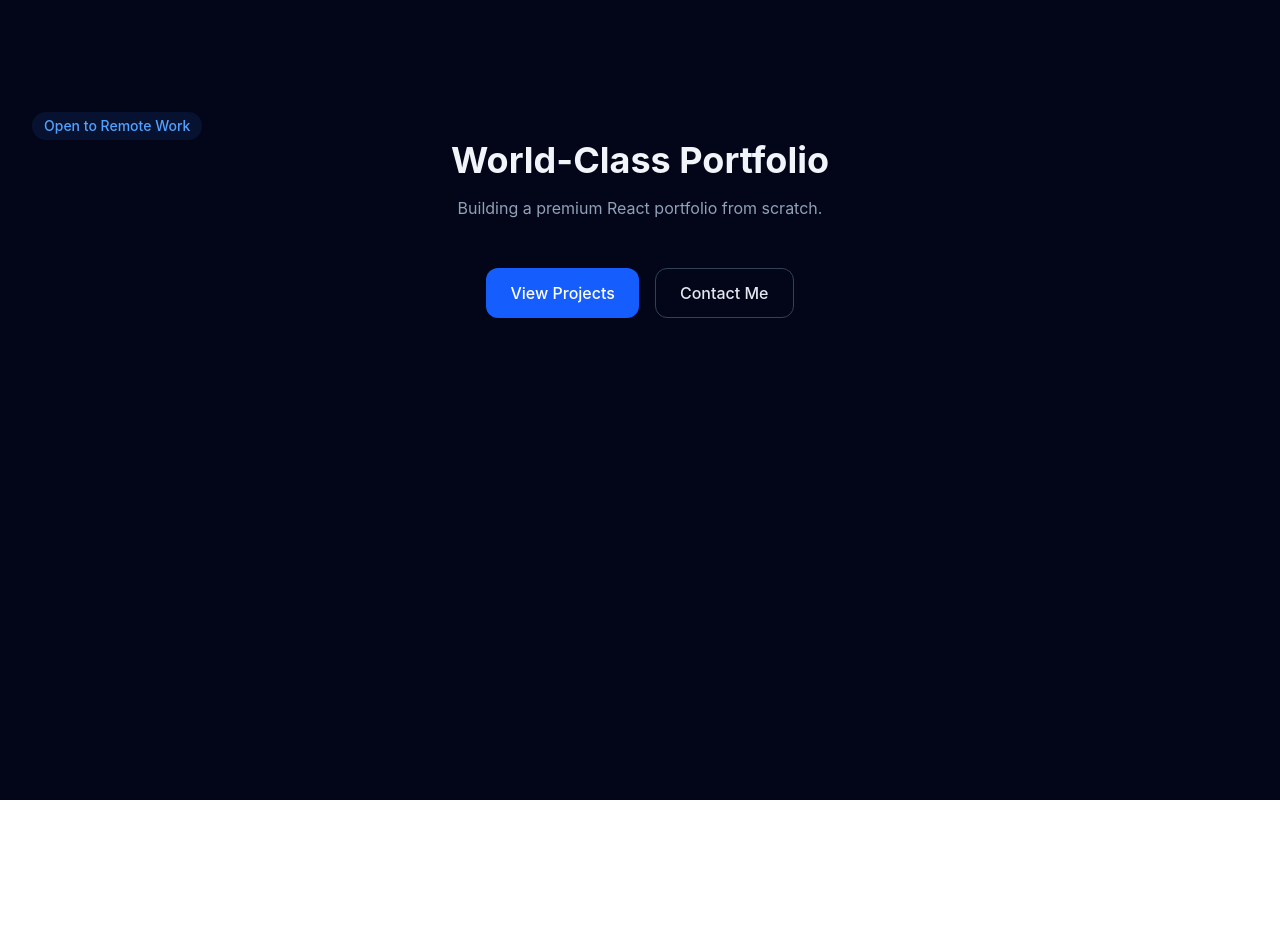
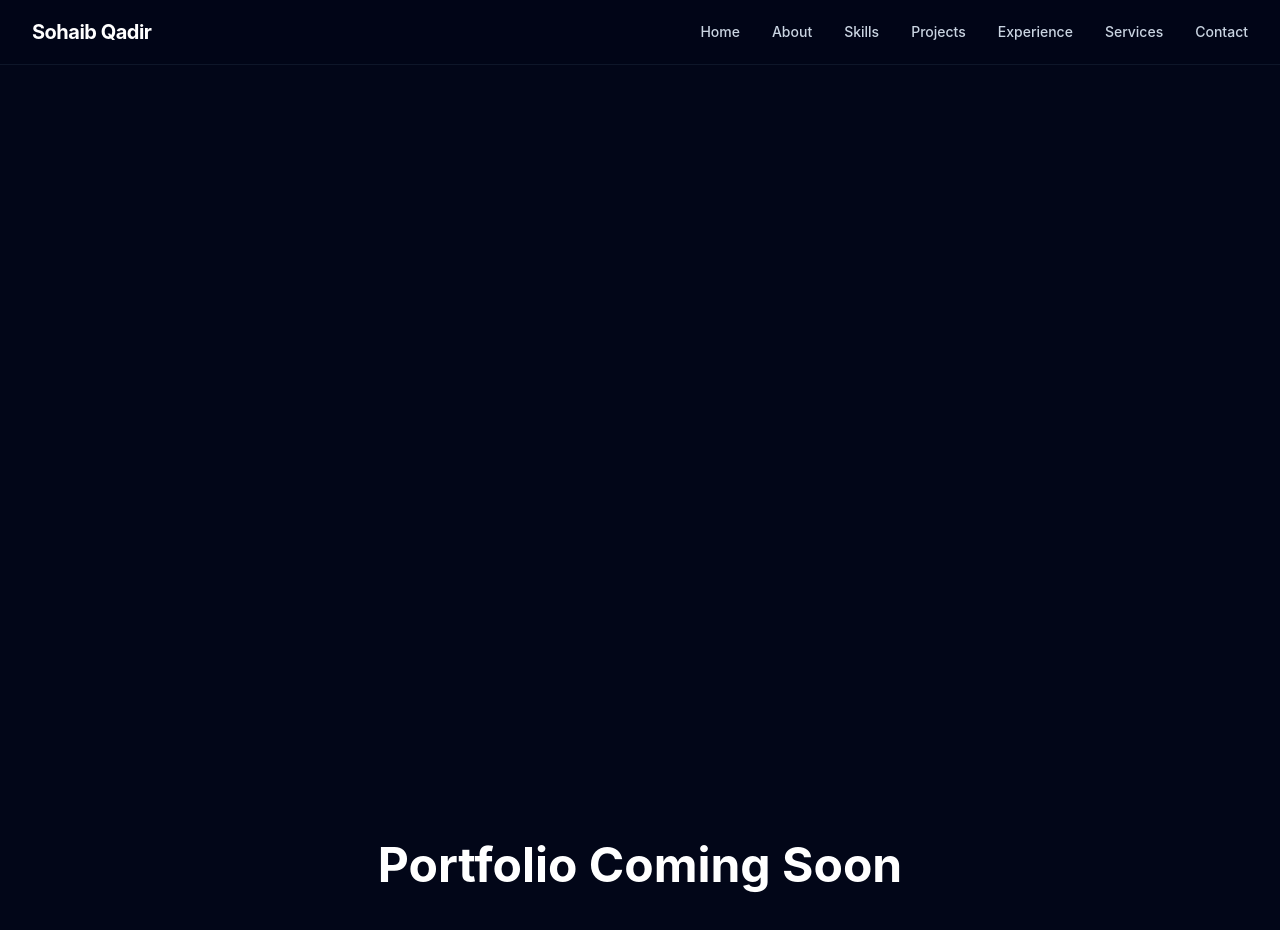
Before and after one commit to sohaib-qadir-nizamani/Portfolio, a React app: page / in a window 1280 px wide. Shown: the top 930 px of the page. Before the commit the page ends 800 px from the top, so only its background shows below. Built offline with nearby package versions, Linux system fonts and the light colour scheme; the HTML template or start-up script is replaced by a standard one.

Commit message:
feat: implement desktop navigation

```diff
--- a/src/App.jsx
+++ b/src/App.jsx
@@ -1,13 +1,20 @@
-import Badge from "@/components/ui/Badge";
-import Button from "@/components/ui/Button";
-import Container from "@/components/ui/Container";
-import Heading from "@/components/ui/Heading";
-import Section from "@/components/ui/Section";
+// import Badge from "@/components/ui/Badge";
+// import Button from "@/components/ui/Button";
+// import Container from "@/components/ui/Container";
+// import Heading from "@/components/ui/Heading";
+// import Section from "@/components/ui/Section";
+import Header from "@/components/layout/Header";
 
 function App() {
   return (
     <main className="min-h-screen bg-slate-950 text-white">
-      <Section>
+      <Header />
+
+      <main className="flex h-[200vh] items-center justify-center">
+        <h1 className="text-5xl font-bold">Portfolio Coming Soon</h1>
+      </main>
+
+      {/* <Section>
         <Container>
           <Badge>Open to Remote Work</Badge>
 
@@ -21,7 +28,7 @@ function App() {
             <Button variant="secondary">Contact Me</Button>
           </div>
         </Container>
-      </Section>
+      </Section> */}
     </main>
   );
 }
--- /dev/null
+++ b/src/Components/layout/Header.jsx
@@ -0,0 +1,11 @@
+import Navbar from "./Navbar";
+
+function Header() {
+  return (
+    <header className="sticky top-0 z-50 border-b border-slate-800/50 bg-slate-950/80 backdrop-blur-md">
+      <Navbar />
+    </header>
+  );
+}
+
+export default Header;
--- /dev/null
+++ b/src/Components/layout/NavLinks.jsx
@@ -0,0 +1,19 @@
+import navigation from "@/constants/navigation";
+
+function NavLinks() {
+  return (
+    <nav className="hidden md:flex items-center gap-8">
+      {navigation.map((item) => (
+        <a
+          key={item.label}
+          href={item.href}
+          className="text-sm font-medium text-slate-300 transition hover:text-white"
+        >
+          {item.label}
+        </a>
+      ))}
+    </nav>
+  );
+}
+
+export default NavLinks;
--- /dev/null
+++ b/src/Components/layout/Navbar.jsx
@@ -0,0 +1,14 @@
+import Container from "@/components/ui/Container";
+import Logo from "./Logo";
+import NavLinks from "./NavLinks";
+
+function Navbar() {
+  return (
+    <Container className="flex h-16 items-center justify-between">
+      <Logo />
+      <NavLinks />
+    </Container>
+  );
+}
+
+export default Navbar;
--- /dev/null
+++ b/src/constants/navigation.js
@@ -0,0 +1,11 @@
+const navigation = [
+  { label: "Home", href: "#home" },
+  { label: "About", href: "#about" },
+  { label: "Skills", href: "#skills" },
+  { label: "Projects", href: "#projects" },
+  { label: "Experience", href: "#experience" },
+  { label: "Services", href: "#services" },
+  { label: "Contact", href: "#contact" },
+];
+
+export default navigation;
```
Also changed, not shown: src/Components/layout/MobileMenu.jsx (added), src/Components/layout/ThemeToggle.jsx (added).
